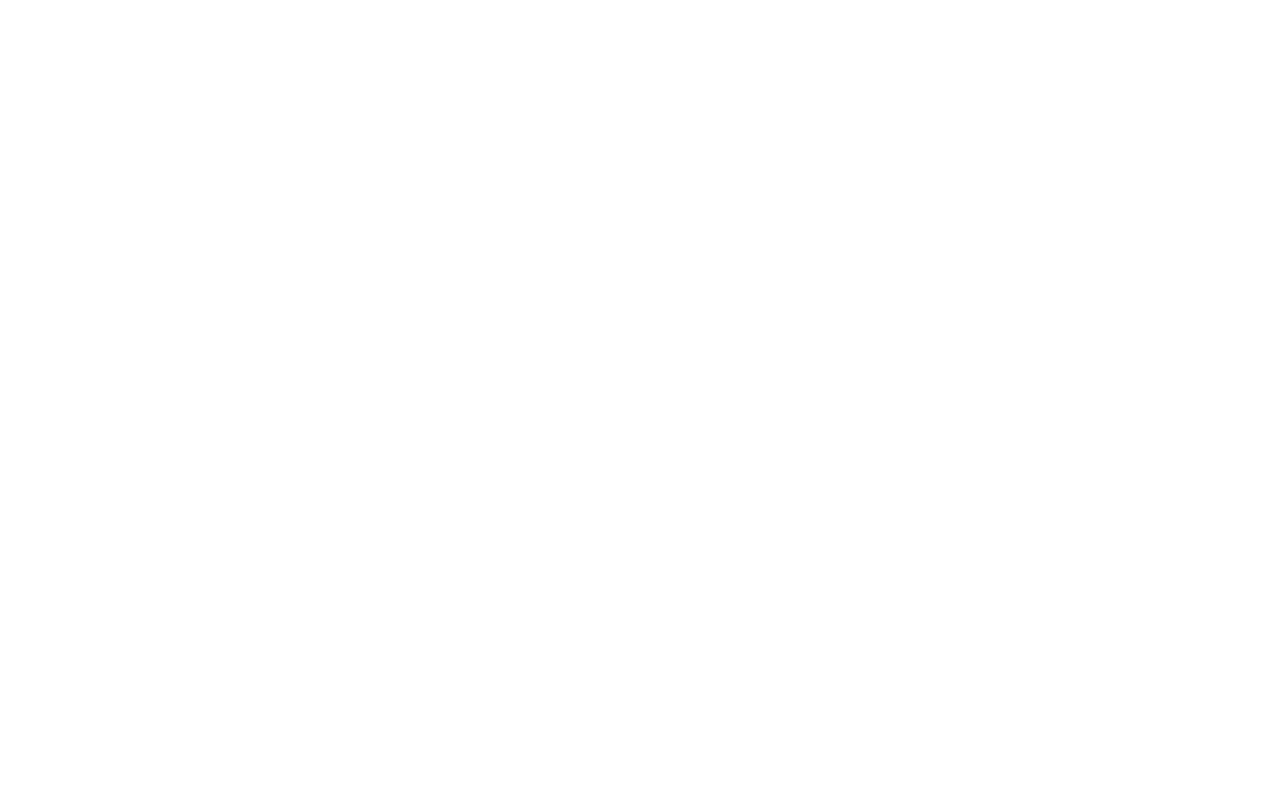
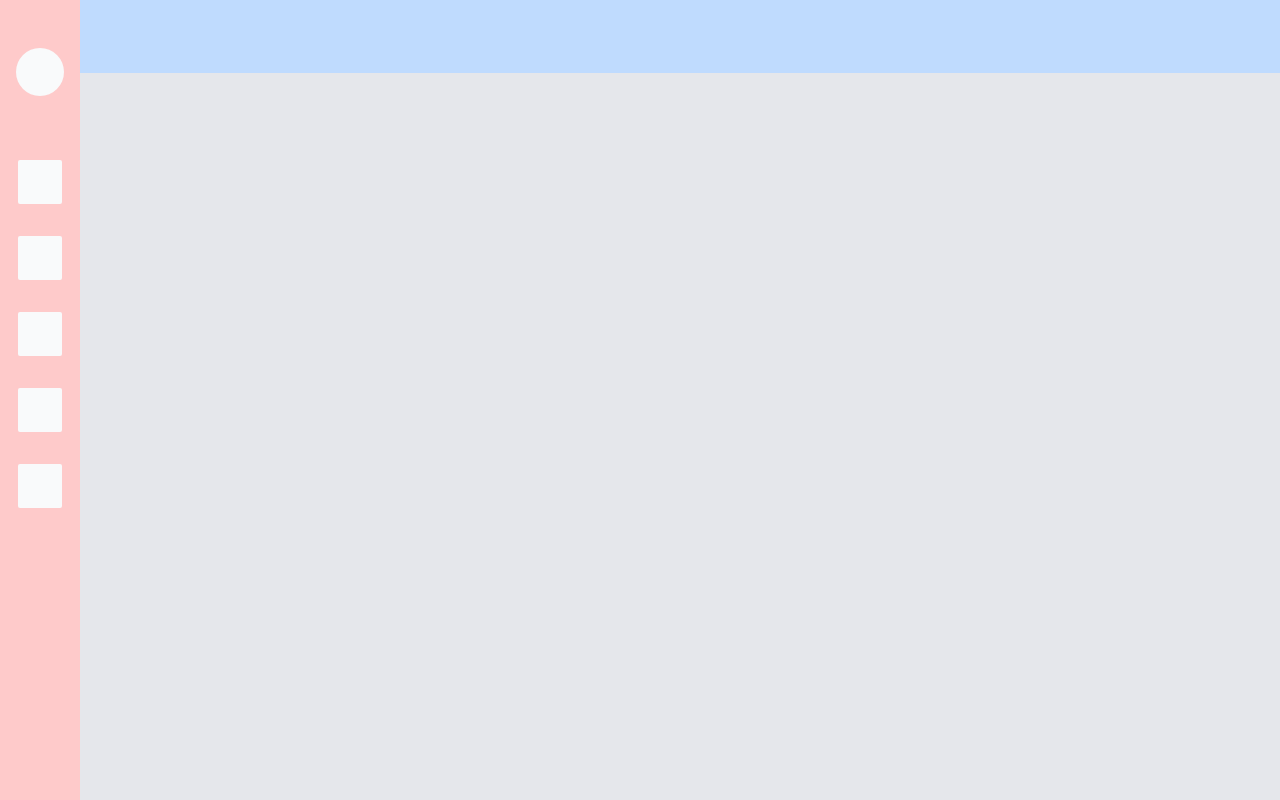
Before and after one commit to willsower/AcceptED, a Next.js app in the folder accepted/: page /dashboardShell in a window 1280 px wide. Built offline with nearby package versions, Linux system fonts and the light colour scheme.

Commit message:
Added dashboard shell

```diff
--- a/accepted/components/nav.js
+++ b/accepted/components/nav.js
@@ -1,8 +1,53 @@
+import Link from 'next/link';
+
 // Onboarding Footer
 function Nav() {
     return (
         <>
+            {/* Profile Picture */}
+            <div className = 'mt-12'>
+                <div className = 'box-content w-4 h-4 p-4 bg-gray-50 rounded-full m-auto'>
 
+                </div>
+            </div>
+
+            {/* Navigation */}
+            <div className = 'mt-16'>
+                {/* Home */}
+                <Link href = '/'>
+                    <div className = 'box-content w-3 h-3 p-4 bg-gray-50 rounded-sm m-auto mb-8'>
+
+                    </div>
+                </Link>
+
+                {/* Message */}
+                <Link href = '/'>
+                    <div className = 'box-content w-3 h-3 p-4 bg-gray-50 rounded-sm m-auto mb-8'>
+
+                    </div>
+                </Link>
+
+                {/* Materials */}
+                <Link href = '/'>
+                    <div className = 'box-content w-3 h-3 p-4 bg-gray-50 rounded-sm m-auto mb-8'>
+
+                    </div>
+                </Link>
+
+                {/* Writing */}
+                <Link href = '/'>
+                    <div className = 'box-content w-3 h-3 p-4 bg-gray-50 rounded-sm m-auto mb-8'>
+
+                    </div>
+                </Link>
+
+                {/* Profile */}
+                <Link href = '/'>
+                    <div className = 'box-content w-3 h-3 p-4 bg-gray-50 rounded-sm m-auto mb-8'>
+
+                    </div>
+                </Link>
+            </div>
         </>
     );
 }
--- a/accepted/pages/dashboardShell.js
+++ b/accepted/pages/dashboardShell.js
@@ -2,13 +2,35 @@
 import Nav from '../components/nav';
 import Header from '../components/header';
 
-export default function Home() {
+export default function DashboardShell() {
   return (
     <>
         <Head>
         {/* <title>{ siteTitle }</title> */}
             <title>Test</title>
+            <link rel='icon' href='/favicon.ico' />
         </Head>
+        <main>
+            <div className='flex flex-row'>
+                {/* Navbar - Left */}
+                <div className='w-20 h-screen flex flex-col relative bg-red-200'>
+                    <Nav />
+                </div>
+
+                {/* Right Side of Screen */}
+                <div className='flex-grow h-screen flex flex-col relative bg-green-200'>
+                    {/* Header Top */}
+                    <div className='h-20 flex flex-col relative bg-blue-200'>
+                        <Header />
+                    </div>
+
+                    {/* Content Bottom */}
+                    <div className='flex-grow h-screen flex flex-col relative bg-gray-200'>
+
+                    </div>
+                </div>
+            </div>
+        </main>
     </>
   );
 }
```
